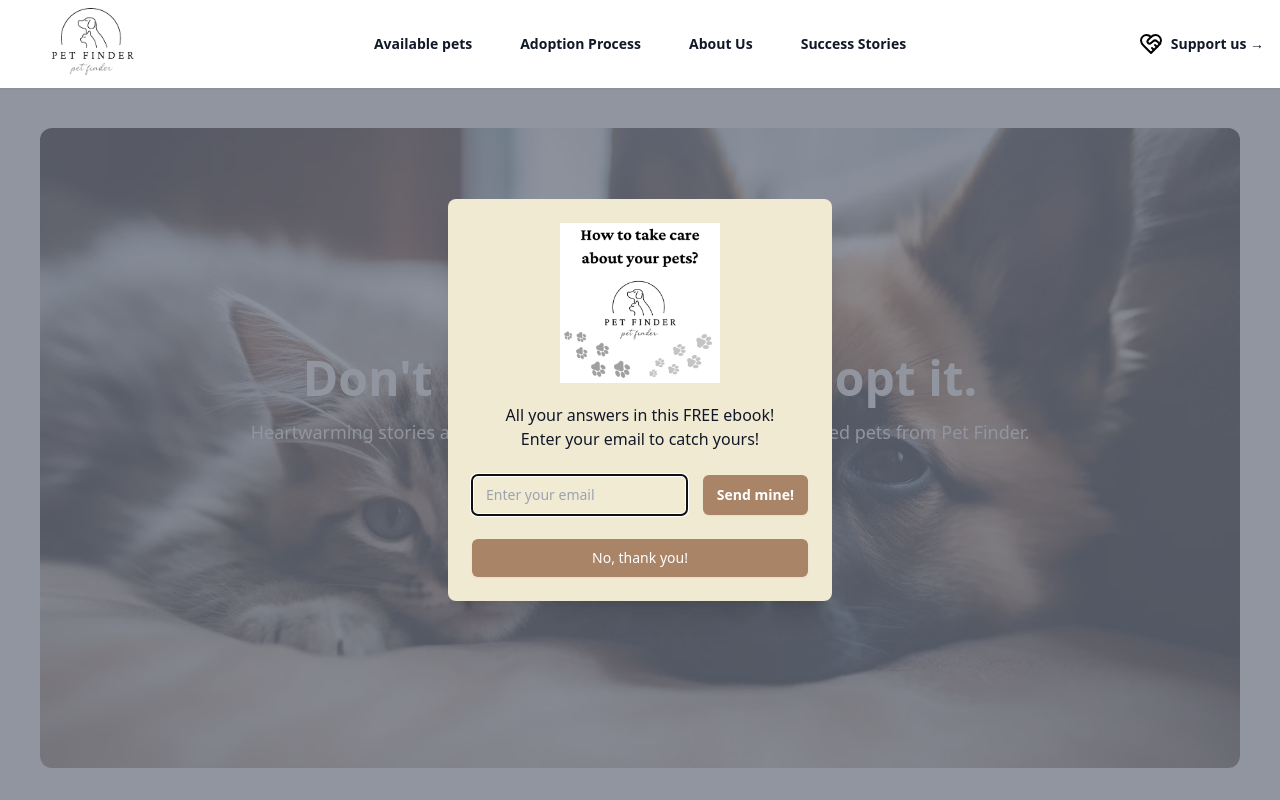
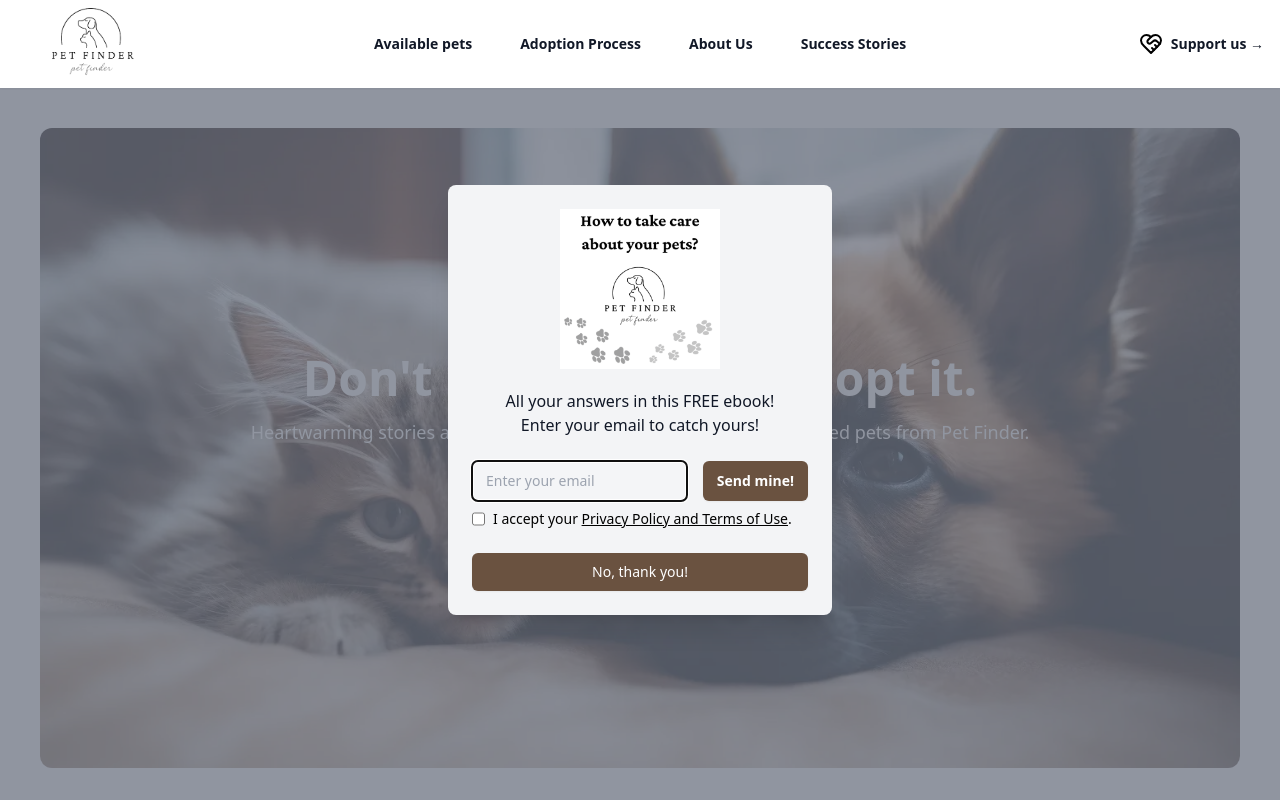
Before and after one commit to Nesrinemh/Hyper-Island--Petfinder, a React (Vite) app: page / in a window 1280 px wide. Shown: the top 800 px of the page. Built offline with nearby package versions, Linux system fonts and the light colour scheme.

Commit message:
popup updates

```diff
--- a/src/components/Popup.jsx
+++ b/src/components/Popup.jsx
@@ -8,7 +8,7 @@ export default function Popup() {
   useEffect(() => {
     const timer = setTimeout(() => {
       setShowPopup(true);
-    }, 2000);
+    }, 5000);
     return () => clearTimeout(timer);
   }, []);
 
@@ -46,10 +46,13 @@ export default function Popup() {
             leaveFrom='opacity-100 translate-y-0 sm:scale-100'
             leaveTo='opacity-0 translate-y-4 sm:translate-y-0 sm:scale-95'
           >
-            <div className='relative inline-block align-bottom bg-[#f0ead2] rounded-lg px-4 pt-5 pb-4 text-left overflow-hidden shadow-xl transform transition-all sm:my-8 sm:align-middle sm:max-w-sm sm:w-full sm:p-6'>
+            <div className='relative inline-block align-bottom bg-gray-100 rounded-lg px-4 pt-5 pb-4 text-left overflow-hidden shadow-xl transform transition-all sm:my-8 sm:align-middle sm:max-w-sm sm:w-full sm:p-6'>
               <div>
                 <div className='mx-auto flex items-center justify-center h-40 w-40 rounded-full bg-green-100'>
-                  <img src={ebook}></img>
+                  <img
+                    src={ebook}
+                    alt='cover of ebook titled how to take care about your pets'
+                  ></img>
                 </div>
                 <div className='mt-3 text-center sm:mt-5'>
                   <Dialog.Title
@@ -78,17 +81,35 @@ export default function Popup() {
                     <button
                       type='submit'
                       onClick={() => setShowPopup(false)}
-                      className='flex-none rounded-md bg-[#a98467] px-3.5 py-2.5 text-sm font-semibold text-white shadow-sm hover:bg-[#6c584c] focus-visible:outline focus-visible:outline-2 focus-visible:outline-offset-2 focus-visible:outline-white'
+                      className='flex-none rounded-md bg-[#6a5240] px-3.5 py-2.5 text-sm font-semibold text-white shadow-sm hover:bg-[#6e8139] focus-visible:outline focus-visible:outline-2 focus-visible:outline-offset-2 focus-visible:outline-white'
                     >
                       Send mine!
                     </button>
                   </div>
+                  <Transition.Child className='flex  text-left mt-2 text-sm'>
+                    <input
+                      id='gpdr'
+                      name='gpdr'
+                      type='checkbox'
+                      required
+                    />
+                    <label htmlFor='gpdr' className=' pl-2'>
+                      I accept your{' '}
+                      <a
+                        href='#'
+                        className='hover:text-blue-700 underline'
+                      >
+                        Privacy Policy and Terms of Use
+                      </a>
+                      .
+                    </label>
+                  </Transition.Child>
                 </div>
               </div>
               <div className='mt-5 sm:mt-6'>
                 <button
                   type='button'
-                  className='inline-flex justify-center w-full rounded-md border border-transparent shadow-sm px-4 py-2 bg-[#a98467] text-base font-medium text-white hover:bg-[#6c584c] focus:outline-none focus:ring-2 focus:ring-offset-2 focus:ring-indigo-500 sm:text-sm'
+                  className='inline-flex justify-center w-full rounded-md border border-transparent shadow-sm px-4 py-2 bg-[#6a5240] text-base font-medium text-white hover:bg-[#6e8139] focus:outline-none focus:ring-2 focus:ring-offset-2 focus:ring-indigo-500 sm:text-sm'
                   onClick={() => setShowPopup(false)}
                 >
                   No, thank you!
```
